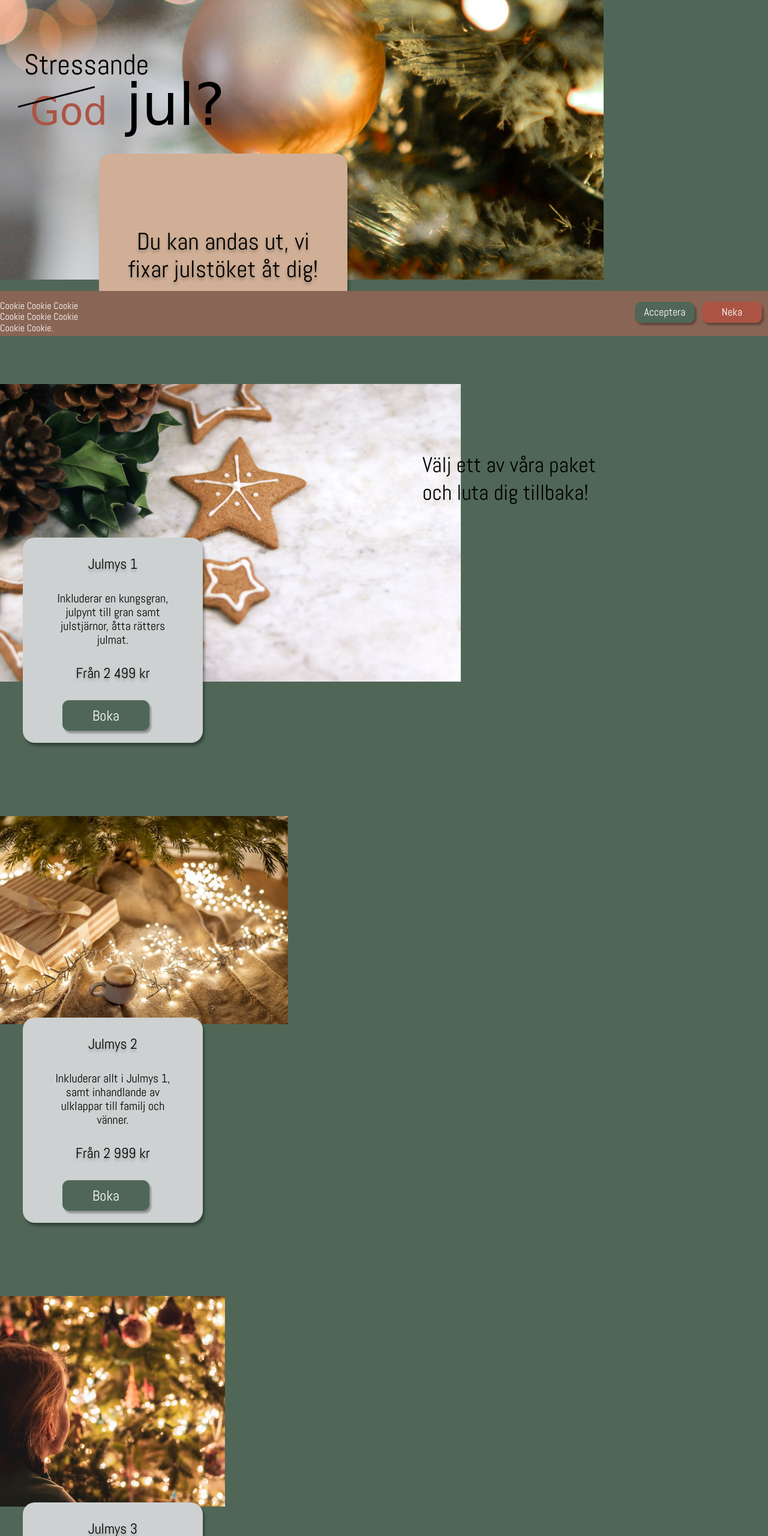
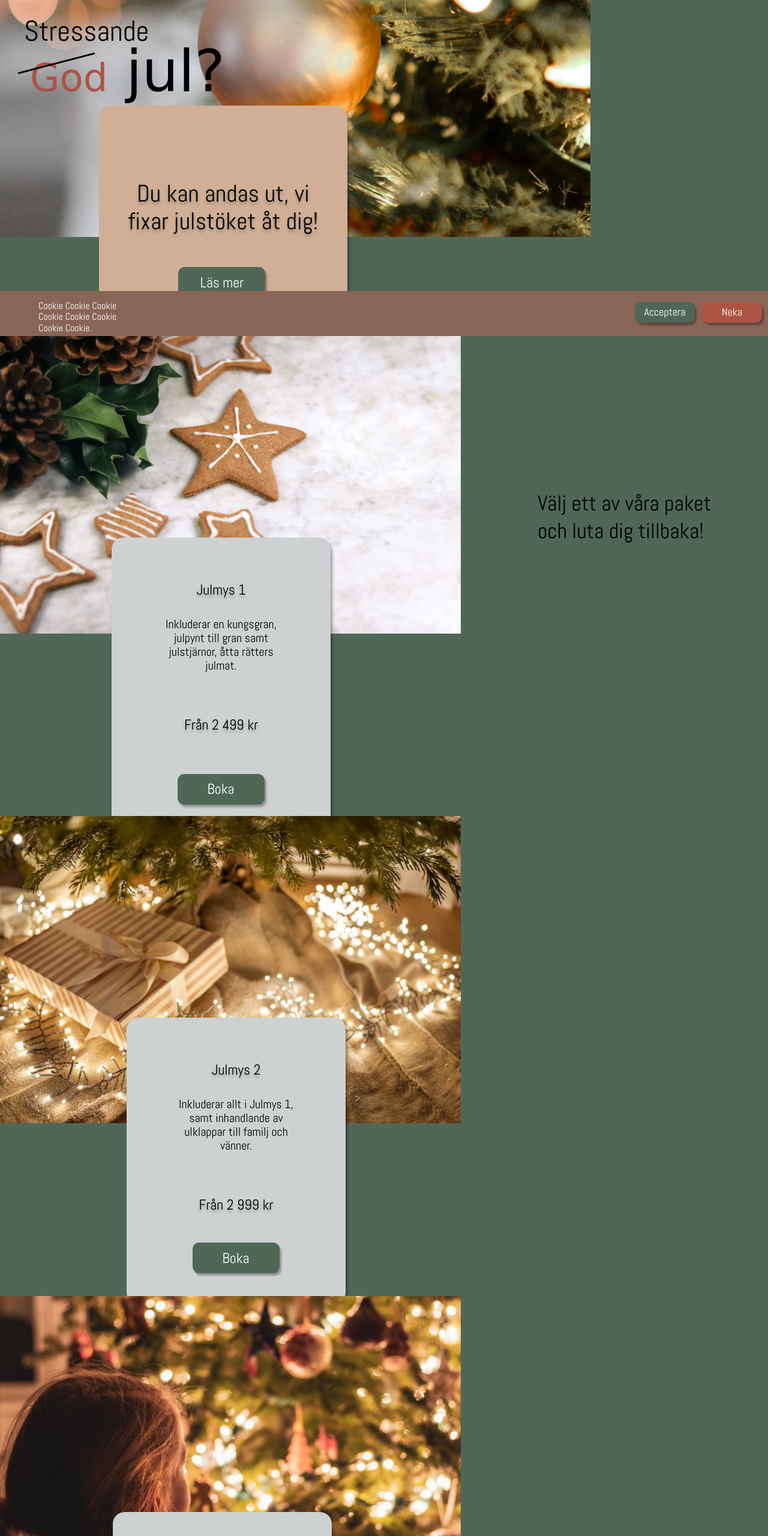
Before and after one commit to Medieinstitutet/fed21d-grafiska-verktyg-schweizernotterna, a plain HTML site: page index.html in a window 1280 px wide. Shown: the part 240-2800 px from the top of the page at 60% size. Drawn offline with nearby package versions, Linux system fonts and the light colour scheme; a web font is replaced by a local one.

Commit message:
tablet klar

```diff
--- a/style/_tablet.scss
+++ b/style/_tablet.scss
@@ -37,8 +37,9 @@ section {
 
         .image_tablet {
             display: block;
-            width: 1044px;
-            height: 721px;
+            width: auto;
+            height: 650px;
+            left: 0px;
             object-fit: cover;
         }
 
@@ -57,17 +58,18 @@ section {
 
         h2 {
             font-size: 48px;
-            top: 35%;
+            top: 28%;
             left: 40px;
         }
 
         h1 {
             font-size: 96px;
-            top: 37%;
+            top: 30%;
             left: 50px;
         }
 
         #line {
+            top: 43%;
             width: 132px;
         }
 
@@ -75,7 +77,7 @@ section {
             width: 414px;
             height: 406px;
             left: 165px;
-            top: 62%;
+            top: 52%;
 
             h4 {
                 margin-top: 30%;
@@ -90,6 +92,7 @@ section {
 
     }
 
+
     #sectionOne {
 
         .imgTwo_mobile {
@@ -101,34 +104,51 @@ section {
             width: 768px;
             height: 496px;
             left: 0px;
-            top: 10%;
         }
 
         h3 {
-            position: absolute;
-            margin-top: 15%;
-            left: 55%;
+            margin-top: 20%;
+            left: 70%;
             width: 25%;
-            float: right;
-            line-height: 46px;
-            display: flex;
-            align-items: center;
+
         }
 
         div {
-            position: absolute;
-            background-color: $silver;
-            width: 300px;
-            height: 342px;
-            border-radius: 20px;
-            box-shadow: 3px 5px 4px rgba(0, 0, 0, 0.35);
-            left: 38px;
-            top: 42%;
+                width: 365px;
+                height: 508px;
+                left: 186px;
+                top: 42%;
 
             h4 {
+                margin-top: 20%;
+            }
+
+
+            button {
+                margin-left: 30%;
                 margin-top: 10%;
-                text-align: center;
-                text-shadow: 0px 4px 4px rgba(0, 0, 0, 0.25);
+            }
+
+        }
+    }
+
+
+    #sectionTwo {
+
+        img {
+            height: auto;
+            width: 768px;
+            left: 0px;
+
+        }
+
+        div {
+            width: 365px;
+            height: 478px;
+            left: 211px;
+
+            h4 {
+                margin-top: 20%;
             }
 
             p {
@@ -136,21 +156,111 @@ section {
             }
 
             button {
-                font-family: 'Abel', sans-serif;
-                font-size: 24px;
-                background-color: $christmastree;
-                color: #fff;
-                width: 145px;
-                height: 51px;
-                border-radius: 11px;
-                box-shadow: 3px 4px 3px rgba(0, 0, 0, 0.3);
-                margin-left: 22%;
-                border: 0px;
+                margin-left: 30%;
+                margin-top: 5%;
             }
+        }
+    }
+
+
+    #sectionThree {
+
+        img {
+            height: auto;
+            width: 768px;
+            left: 0px;
+
+        }
+
+        div {
+            width: 365px;
+            height: 478px;
+            left: 188px;
+            top: 45%;
+
+            h4 {
+                margin-top: 20%;
+            }
+
+            p {
+                margin-top: 0;
+            }
+
+            button {
+                margin-left: 30%;
+                margin-top: 5%;
+            }
+        }
+    }
+
+
+    #sectionBooking {
+
+        form {
+            left: 15%;
+        }
+
+        div {
+            width: 50vw;
+            margin-top: 25%;
+        }
+
+        label {
+            margin-left: 5%;
+            float: left;
+        }
+
+        input {
+            margin-top: 3%;
+        }
+
+        button {
+            margin-top: 15%;
+            margin-left: 50%;
 
         }
     }
 
+    #sectionAbout {
 
 
+        img {
+            top: 0%;
+            height: 494px;
+            width: 768px;
+        }
+
+        div {
+            width: 535px;
+            height: 400px;
+            left: 105px;
+            top: 45%;
+
+            h5 {
+                margin-top: 12%;
+            }
+
+            p {
+                margin-top: 0%;
+            }
+        }
+    }
+
+    footer {
+        height: 111px;
+
+        p {
+            margin: 10px;
+        }
+    }
+
+    // Cookiebar
+    .CookieBar {
+
+
+        #CookieText {
+            margin-left: 10%;
+        }
+    }
+
 }
```
Also changed, not shown: style/style.css, 1 other file.
